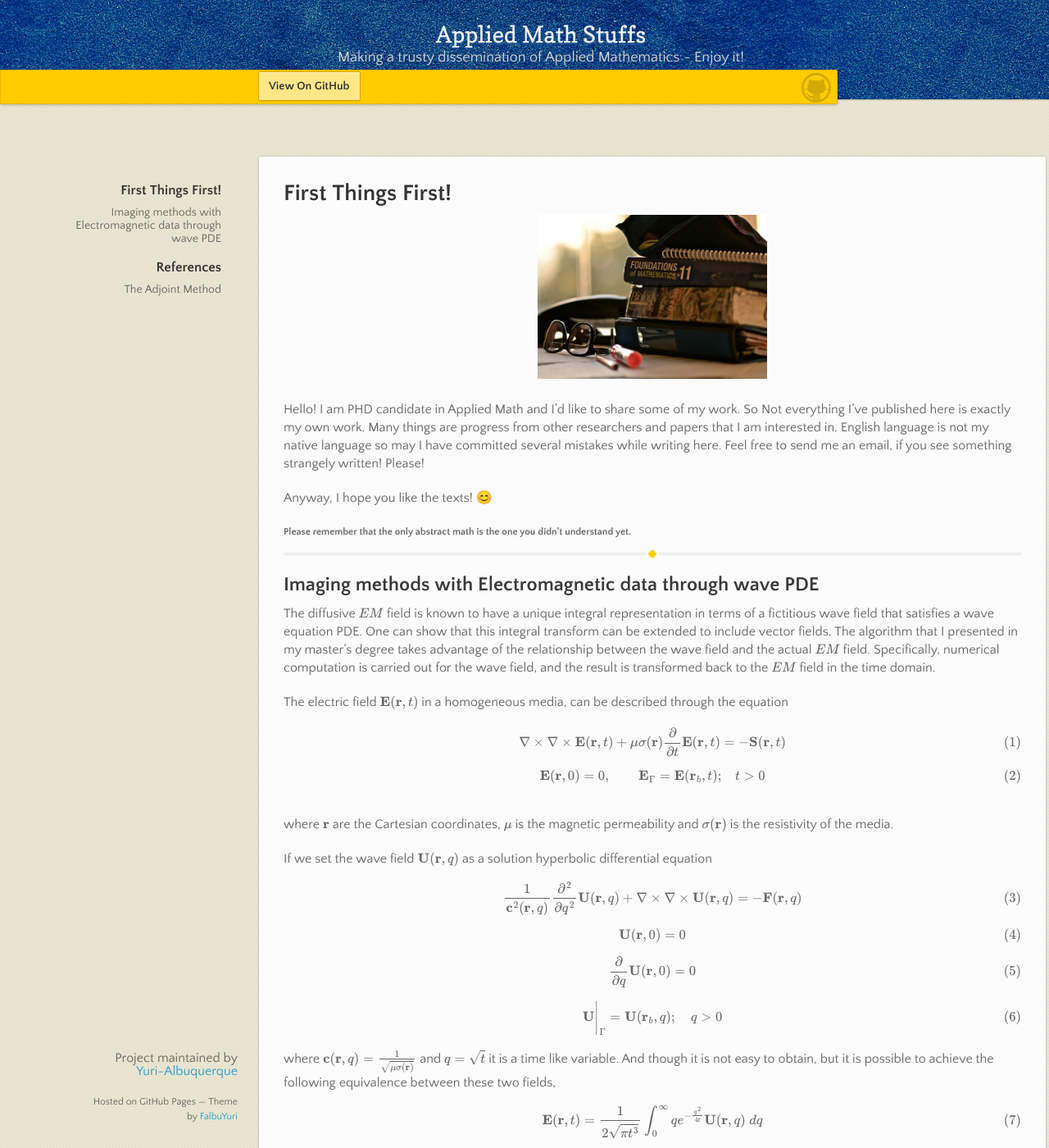
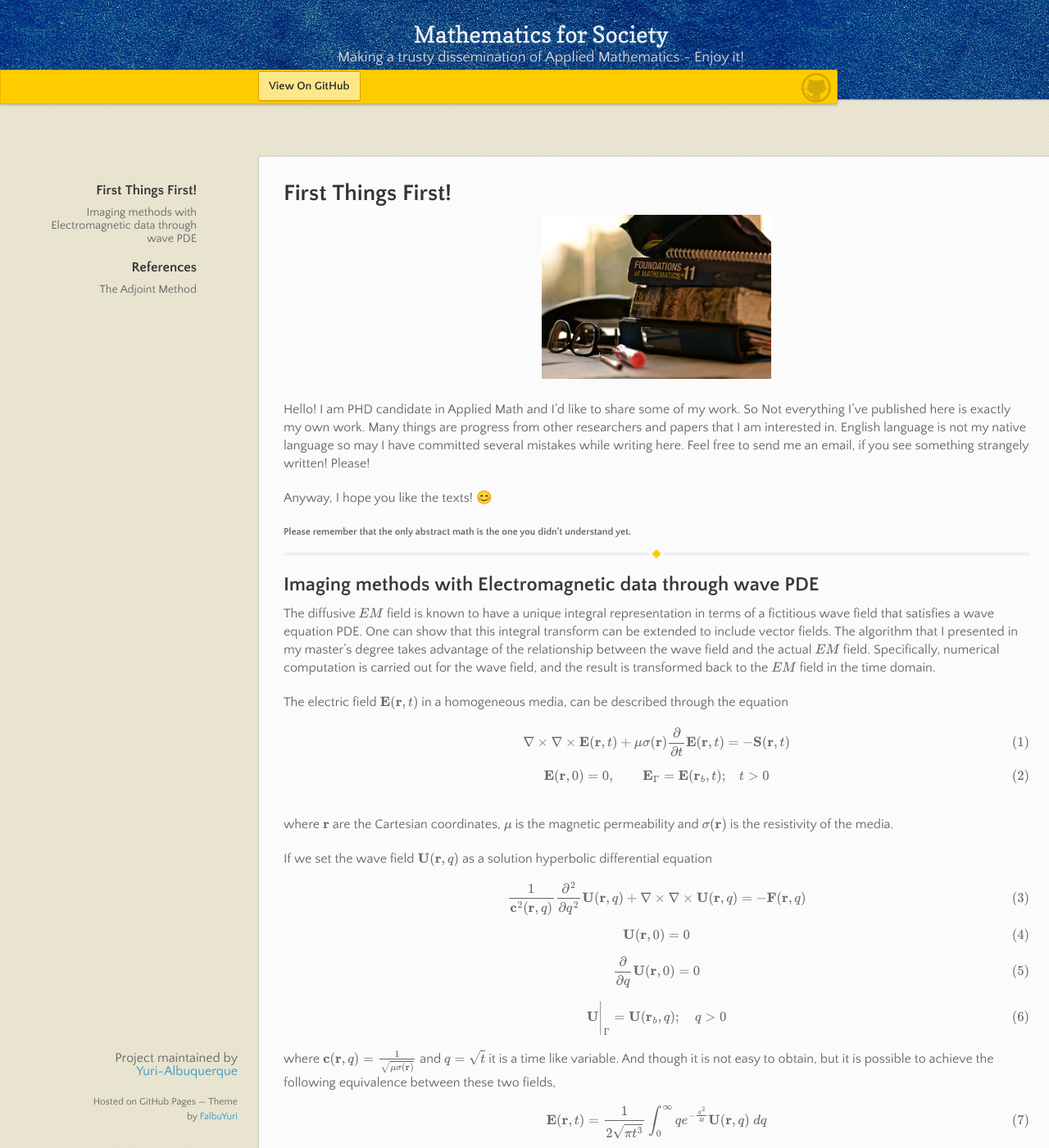
Before and after one commit to Yuri-Albuquerque/yuri_blog, a Jekyll site: the page built from index.md, in a window 1280 px wide and 1400 px high. Shown: the whole window at 82% size. Built offline with Jekyll 4.4.1, drawn with Linux system fonts in a browser that asks for light colours; emoji names are drawn with the system emoji font; formulas are drawn with MathJax 3; our own code applies the rules of GitHub Pages for plain Markdown files.

Commit message:
change banner text

```diff
--- a/_config.yml
+++ b/_config.yml
@@ -13,7 +13,7 @@
 # you will see them accessed via {{ site.title }}, {{ site.email }}, and so on.
 # You can create any custom variable you would like, and they will be accessible
 # in the templates via {{ site.myvariable }}.
-title: Applied Math Stuffs
+title: Mathematics for Society
 email: yuri.falbu@gmail.com
 description: >- # this means to ignore newlines until "baseurl:"
   Making a trusty dissemination of Applied Mathematics - Enjoy it!
--- a/_sass/jekyll-theme-leap-day.scss
+++ b/_sass/jekyll-theme-leap-day.scss
@@ -276,7 +276,7 @@ header {
 section {
   // here we just can change the contents section
   // width:890px;
-  width:900px;
+  width:910px;
   padding: 30px 30px 50px 30px;
   margin: 10px 0;
   margin-top: 190px;
@@ -296,7 +296,7 @@ nav {
   position: fixed;
   top: 220px;
   left:50%;
-  margin-left:-600px;
+  margin-left:-630px;
   text-align: right;
 
   ul {
```
